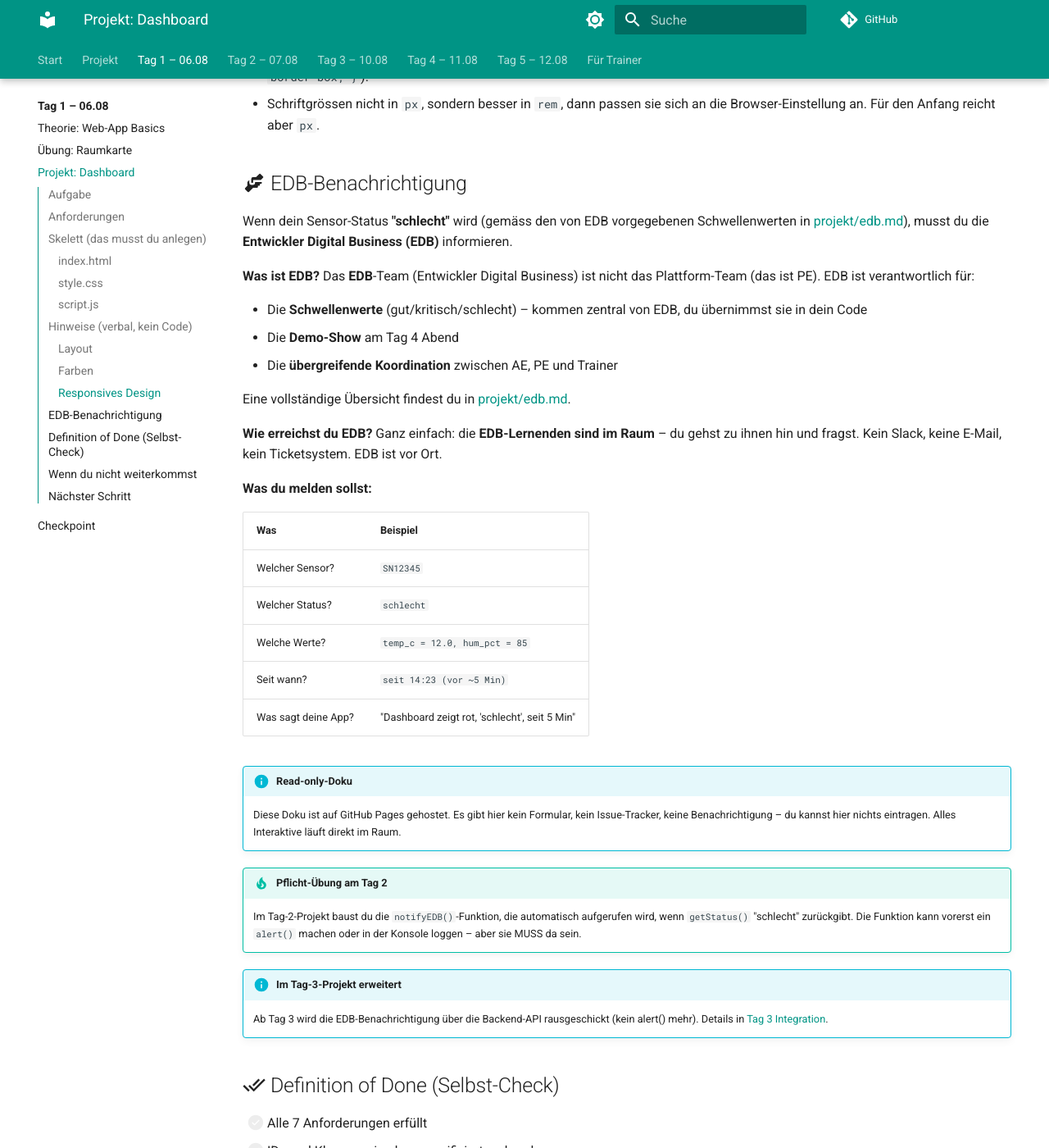
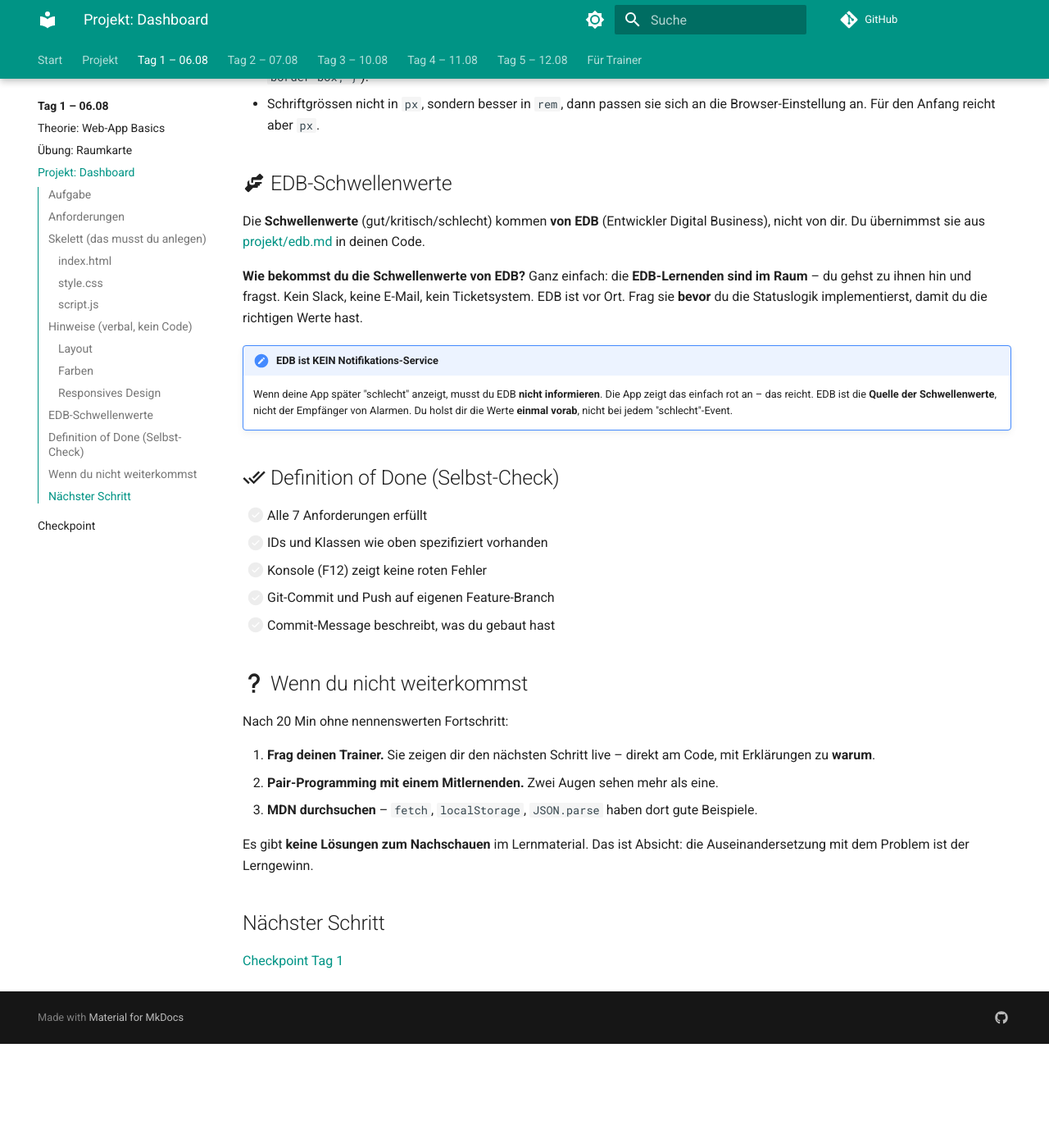
Before and after one commit to HeiligerG/ae-raumklima-bootcamp, an MkDocs documentation site: the page built from docs/tag-1/projekt-dashboard.md, in a window 1280 px wide and 1400 px high, scrolled down 3023 px. Shown: the whole window at 82% size. Built offline with MkDocs 1.6.1 and Material for MkDocs 9.7.7, drawn with Linux system fonts in a browser that asks for light colours; comment, search, counter and statistics services are not loaded; after the commit the page ends 4296 px from its top, so only the background shows below that.

Commit message:
fix(tag-1): EDB-Benachrichtigungs-Block zu EDB-Schwellenwerte umschreiben
User-Korrektur: EDB ist KEIN Notifikations-Service, sondern
Quelle der Schwellenwerte.

- Anforderung 'Bei Status schlecht wird EDB-Alert
  ausgeloest' -> entfernt (falscher Workflow)
- EDB-Benachrichtigungs-Sektion komplett umgeschrieben
  zu 'EDB-Schwellenwerte':
  * EDB ist Quelle der Schwellen, nicht Empfaenger von Alarmen
  * 'Wie erreichst du EDB?' bleibt (im Raum fragen)
  * 'Was du melden sollst'-Tabelle entfernt
- notifyEDB()-Pflicht-Uebung-Tip entfernt
- Tag-3-Integrations-Hinweis entfernt (kein
  Notifikations-Flow mehr)
- Neue Info-Box 'EDB ist KEIN Notifikations-Service'

```diff
--- a/docs/tag-1/projekt-dashboard.md
+++ b/docs/tag-1/projekt-dashboard.md
@@ -124,53 +124,25 @@ in der HTML eingebunden sein (`<script src="script.js"></script>`
   passen sie sich an die Browser-Einstellung an. Für den Anfang
   reicht aber `px`.
 
-## :material-handshake: EDB-Benachrichtigung
+## :material-handshake: EDB-Schwellenwerte
 
-Wenn dein Sensor-Status **"schlecht"** wird (gemäss den von EDB
-vorgegebenen Schwellenwerten in
-[projekt/edb.md](../projekt/edb.md#schwellenwerte-von-edb-vorgegeben)),
-musst du die **Entwickler Digital Business (EDB)** informieren.
+Die **Schwellenwerte** (gut/kritisch/schlecht) kommen **von EDB**
+(Entwickler Digital Business), nicht von dir. Du übernimmst sie
+aus [projekt/edb.md](../projekt/edb.md#schwellenwerte-von-edb-vorgegeben)
+in deinen Code.
 
-**Was ist EDB?** Das **EDB**-Team (Entwickler Digital Business) ist
-nicht das Plattform-Team (das ist PE). EDB ist verantwortlich für:
+**Wie bekommst du die Schwellenwerte von EDB?** Ganz einfach: die
+**EDB-Lernenden sind im Raum** – du gehst zu ihnen hin und
+fragst. Kein Slack, keine E-Mail, kein Ticketsystem. EDB ist
+vor Ort. Frag sie **bevor** du die Statuslogik implementierst,
+damit du die richtigen Werte hast.
 
-- Die **Schwellenwerte** (gut/kritisch/schlecht) – kommen
-  zentral von EDB, du übernimmst sie in dein Code
-- Die **Demo-Show** am Tag 4 Abend
-- Die **übergreifende Koordination** zwischen AE, PE und Trainer
-
-Eine vollständige Übersicht findest du in [projekt/edb.md](../projekt/edb.md).
-
-**Wie erreichst du EDB?** Ganz einfach: die **EDB-Lernenden
-sind im Raum** – du gehst zu ihnen hin und fragst. Kein Slack,
-keine E-Mail, kein Ticketsystem. EDB ist vor Ort.
-
-**Was du melden sollst:**
-
-| Was | Beispiel |
-|---|---|
-| Welcher Sensor? | `SN12345` |
-| Welcher Status? | `schlecht` |
-| Welche Werte? | `temp_c = 12.0, hum_pct = 85` |
-| Seit wann? | `seit 14:23 (vor ~5 Min)` |
-| Was sagt deine App? | "Dashboard zeigt rot, 'schlecht', seit 5 Min" |
-
-!!! info "Read-only-Doku"
-    Diese Doku ist auf GitHub Pages gehostet. Es gibt hier kein
-    Formular, kein Issue-Tracker, keine Benachrichtigung – du
-    kannst hier nichts eintragen. Alles Interaktive läuft direkt
-    im Raum.
-
-!!! tip "Pflicht-Übung am Tag 2"
-    Im Tag-2-Projekt baust du die `notifyEDB()`-Funktion, die
-    automatisch aufgerufen wird, wenn `getStatus()` "schlecht"
-    zurückgibt. Die Funktion kann vorerst ein `alert()` machen
-    oder in der Konsole loggen – aber sie MUSS da sein.
-
-!!! info "Im Tag-3-Projekt erweitert"
-    Ab Tag 3 wird die EDB-Benachrichtigung über die
-    Backend-API rausgeschickt (kein alert() mehr). Details in
-    [Tag 3 Integration](integration.md).
+!!! important "EDB ist KEIN Notifikations-Service"
+    Wenn deine App später "schlecht" anzeigt, musst du EDB
+    **nicht informieren**. Die App zeigt das einfach rot an – das
+    reicht. EDB ist die **Quelle der Schwellenwerte**, nicht der
+    Empfänger von Alarmen. Du holst dir die Werte **einmal vorab**,
+    nicht bei jedem "schlecht"-Event.
 
 ## :material-check-all: Definition of Done (Selbst-Check)
 
```
